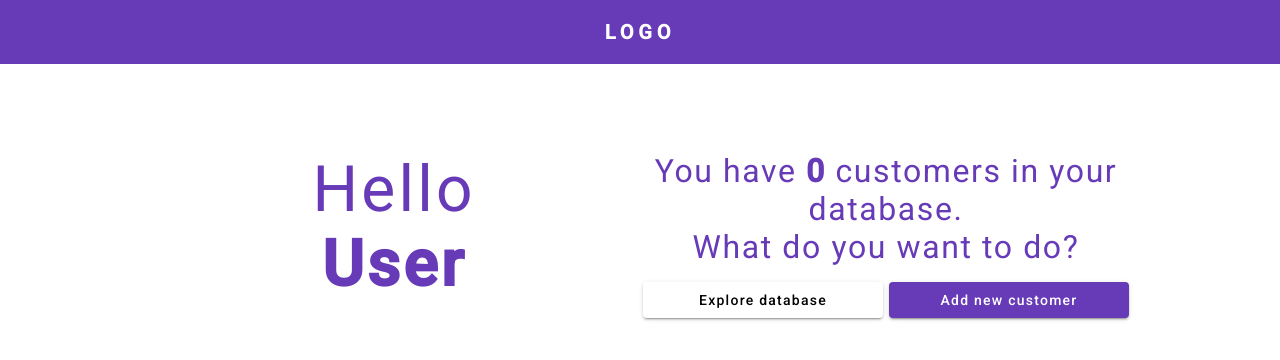
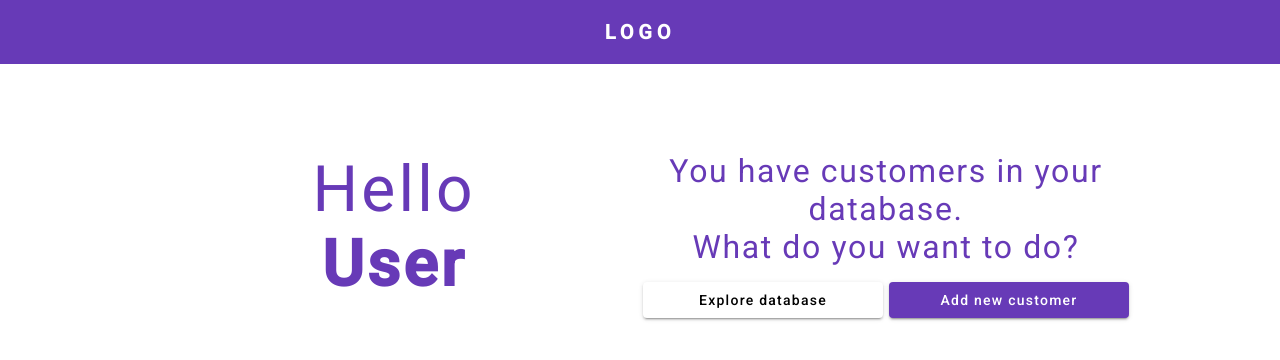
Before and after one commit to ArkBog/crud, an Angular app: page /home in a window 1280 px wide. Shown: the top 360 px of the page. Built offline with nearby package versions, Linux system fonts and the light colour scheme.

Commit message:
updated functions

```diff
--- a/db.json
+++ b/db.json
@@ -2,32 +2,32 @@
   "customers": [
     {
       "id": 1,
-      "name": "Jan",
+      "name": "Marian",
       "surname": "Kowalski",
       "adress": "Ul. Lwowska 5/14 Kraków",
       "postalCode": 30000,
       "status": "finished",
-      "comments": "lorem ipsum",
-      "employeeId": 1
+      "comments": "",
+      "employeeId": 0
     },
     {
       "id": 2,
-      "name": "Jan",
+      "name": "Andrej",
       "surname": "Kowalski",
       "adress": "Ul. Lwowska 5/14 Kraków",
       "postalCode": 30000,
       "status": "finished",
-      "comments": "lorem ipsum",
+      "comments": "",
       "employeeId": 1
     },
     {
       "id": 3,
-      "name": "Jan",
+      "name": "Stefania",
       "surname": "Kowalski",
       "adress": "Ul. Lwowska 5/14 Kraków",
       "postalCode": 30000,
       "status": "finished",
-      "comments": "lorem ipsum",
+      "comments": "",
       "employeeId": 1
     },
     {
@@ -49,9 +49,29 @@
       "status": "inWork",
       "comments": "",
       "employeeId": 1
+    },
+    {
+      "name": "aaaaa",
+      "surname": "asda",
+      "adress": "aaa",
+      "postalCode": "32145",
+      "status": "finished",
+      "comments": "",
+      "employeeId": 0,
+      "id": 6
+    },
+    {
+      "name": "eee",
+      "surname": "aaaa",
+      "adress": "asd",
+      "postalCode": "12341",
+      "status": "finished",
+      "comments": "",
+      "employeeId": 1,
+      "id": 7
     }
   ],
-  "users":[
+  "users": [
     {
       "login": "test0",
       "password": "test",
--- a/src/app/components/add-user/add-user.component.ts
+++ b/src/app/components/add-user/add-user.component.ts
@@ -7,6 +7,7 @@ import {
 } from '@angular/forms';
 import { CustomersDatabaseService } from 'src/app/services/customers-database.service';
 import { Customer } from 'src/app/interfaces';
+import { AuthService } from 'src/app/services/auth.service';
 
 @Component({
   selector: 'app-add-user',
@@ -15,7 +16,8 @@ import { Customer } from 'src/app/interfaces';
 })
 export class AddUserComponent {
 
-  constructor(private customersDatabaseService: CustomersDatabaseService){}
+  constructor(private customersDatabaseService: CustomersDatabaseService, private authService: AuthService){}
+
 
   customer = new FormGroup({
     name: new FormControl ('', [
@@ -55,8 +57,9 @@ export class AddUserComponent {
     employeeId: 0
   }
   id: number = 0;
-  employeeId: number = 0;
-  customers = this.customersDatabaseService.customersDatabase
+  customers = this.customersDatabaseService.customersDatabase;
+  employeeId = this.authService.employeeId;
+
 
 
   onSubmit(){
--- a/src/app/components/customer-database/customer-database.component.ts
+++ b/src/app/components/customer-database/customer-database.component.ts
@@ -7,6 +7,7 @@ import { CustomersDatabaseService } from 'src/app/services/customers-database.se
 import { AddUserComponent } from '../add-user/add-user.component';
 import { DialogComponent } from './dialog/dialog.component';
 import { Subscription } from 'rxjs';
+import { AuthService } from 'src/app/services/auth.service';
 
 
 @Component({
@@ -24,7 +25,7 @@ export class CustomerDatabaseComponent implements AfterViewInit, OnDestroy {
   customers: any = [];
   private subscription: Subscription;
 
-  constructor(private customersDatabaseService: CustomersDatabaseService, public dialog: MatDialog) {
+  constructor(private customersDatabaseService: CustomersDatabaseService, public dialog: MatDialog, private authService: AuthService) {
     this.subscription = this.customersDatabaseService.updatedView.subscribe(()=>{
       this.loadData()
     })
@@ -55,7 +56,8 @@ export class CustomerDatabaseComponent implements AfterViewInit, OnDestroy {
 
   loadData(){
     this.customersDatabaseService.getCustomers().subscribe((data: any) => {
-      this.customers = data;
+      this.customers = data.filter((e:any) => e.employeeId === this.authService.employeeId);
+      this.customersDatabaseService.customersQuantity = this.customers.length
       this.dataSource.data = this.customers;
       this.customersDatabaseService.customersDatabase = data;
     });
--- a/src/app/components/home/home.component.ts
+++ b/src/app/components/home/home.component.ts
@@ -13,7 +13,7 @@ export class HomeComponent {
   constructor(private customerDatabaseService: CustomersDatabaseService, public dialog: MatDialog, private changeTab: ChangeTabService){}
 
   customersQuantity(){
-    let customers = this.customerDatabaseService.customersDatabase.length;
+    let customers = this.customerDatabaseService.customersQuantity;
     return customers
   }
 
--- a/src/app/components/login/login.component.ts
+++ b/src/app/components/login/login.component.ts
@@ -38,6 +38,7 @@ export class LoginComponent {
     for(let i = 0; i < this.users.length; i++){
       if(this.users[i].login === login && this.users[i].password === password){
         this.authService.user = this.users[i];
+        this.authService.employeeId = this.authService.user.employeeId;
         this.authService.userIsLogged = true;
         console.log(this.authService.userIsLogged)
       }
--- a/src/app/services/customers-database.service.ts
+++ b/src/app/services/customers-database.service.ts
@@ -24,6 +24,7 @@ export class CustomersDatabaseService {
   customerValue = {};
   customerUpdating: boolean = false;
   customersDatabase = [];
+  customersQuantity!: number;
 
   private updateViewSource = new Subject<void>();
   updatedView = this.updateViewSource.asObservable();
```
